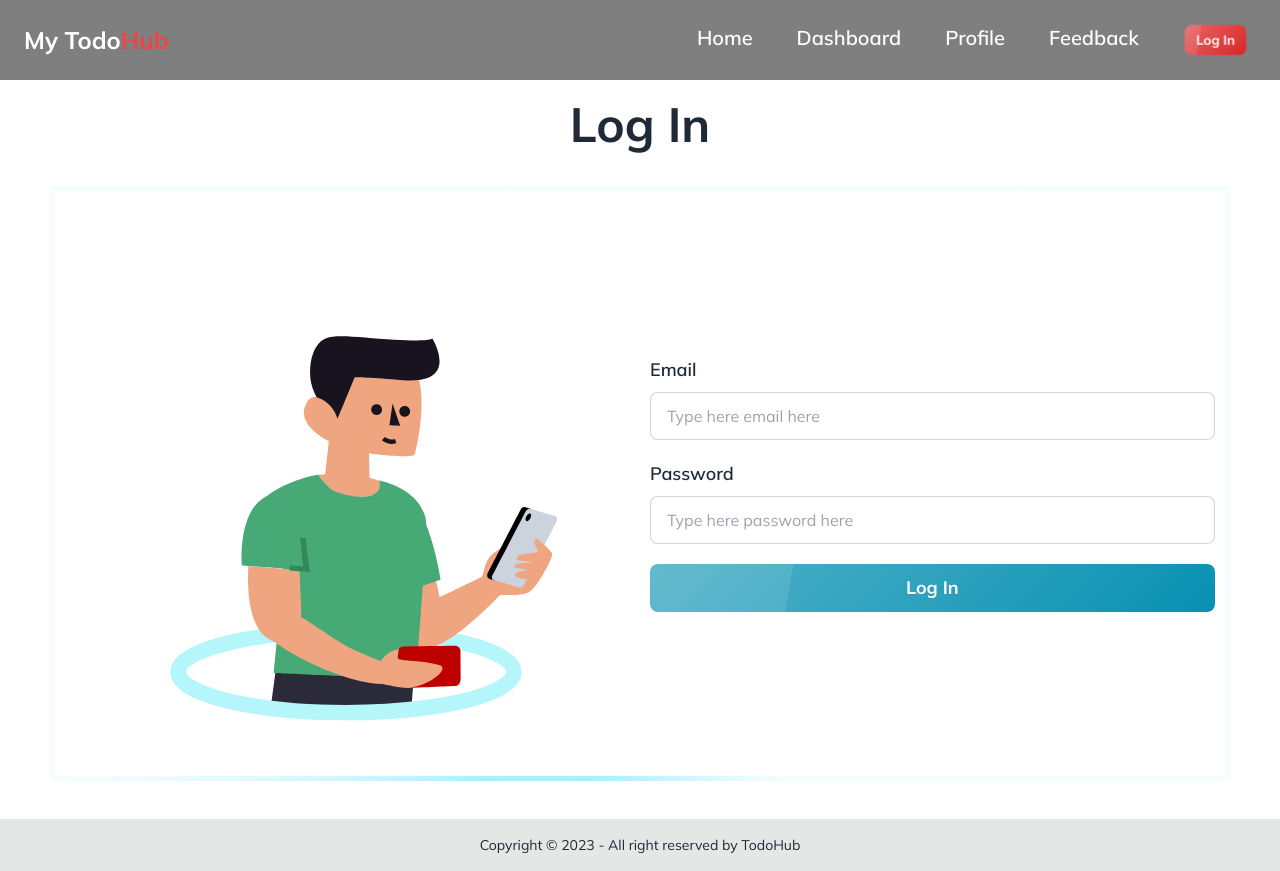
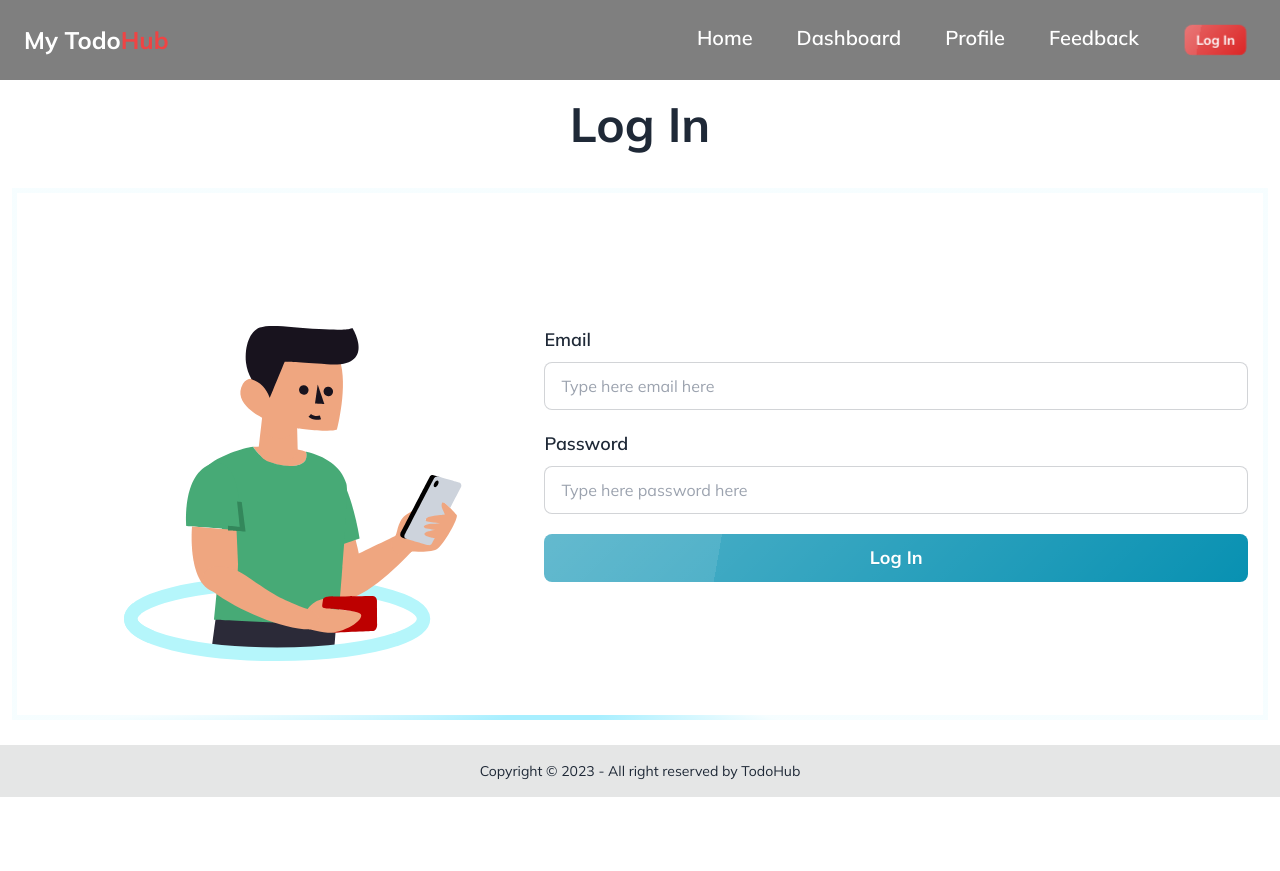
Before and after one commit to juixer/TaskHub-client, a React (Vite) app: page /login in a window 1280 px wide. After the commit the page ends 800 px from the top, so only its background shows below. Built offline with nearby package versions, Linux system fonts and the light colour scheme; no server answers.

Commit message:
some border problem fixed

```diff
--- a/src/Page/Login/Login.jsx
+++ b/src/Page/Login/Login.jsx
@@ -4,8 +4,8 @@ const Login = () => {
   return (
     <div className="min-h-[calc(100vh-155px)]">
       <h1 className="text-5xl font-bold text-center">Log In</h1>
-      <div className="flex justify-center items-center gap-5 rounded-2xl box flex-col md:flex-row">
-        <div className="w-full">
+      <div className="flex mt-10 justify-center items-center gap-5 rounded-2xl box flex-col md:flex-row">
+        <div className="w-[70%]">
           <Lottie animationData={loginAni} loop={true} />
         </div>
         <div className="w-full">
--- a/src/index.css
+++ b/src/index.css
@@ -34,9 +34,8 @@ body{
 }
 
 .box {
-	margin: max(1rem, 3vw);
 	border: 0.35rem solid;
-	padding: 10px;
+	padding: 15px;
 	border-image: conic-gradient(from var(--angle), var(--c2), var(--c1) 0.1turn, var(--c1) 0.15turn, var(--c2) 0.25turn) 30;
 	animation: borderRotate var(--d) linear infinite forwards;
 }
```
